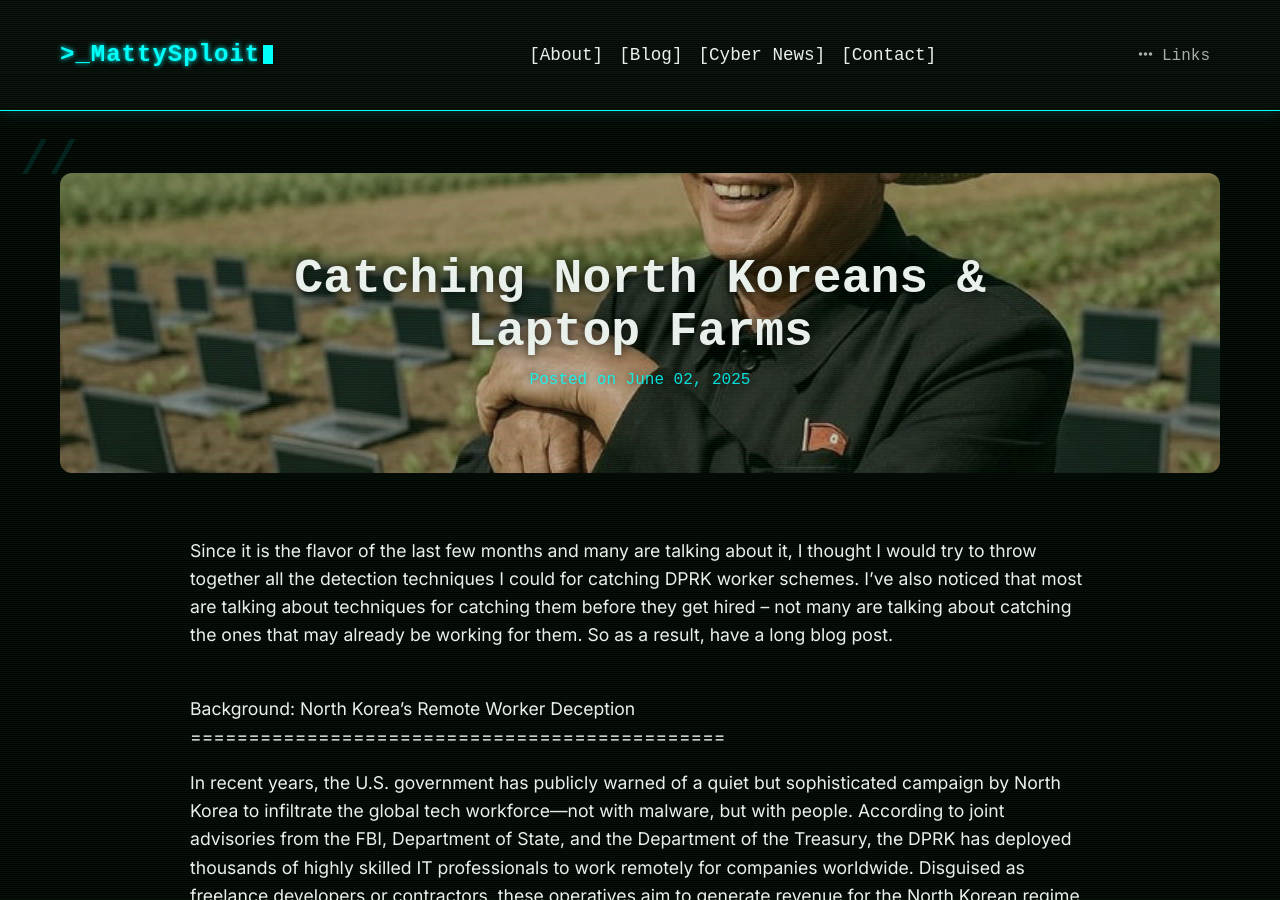
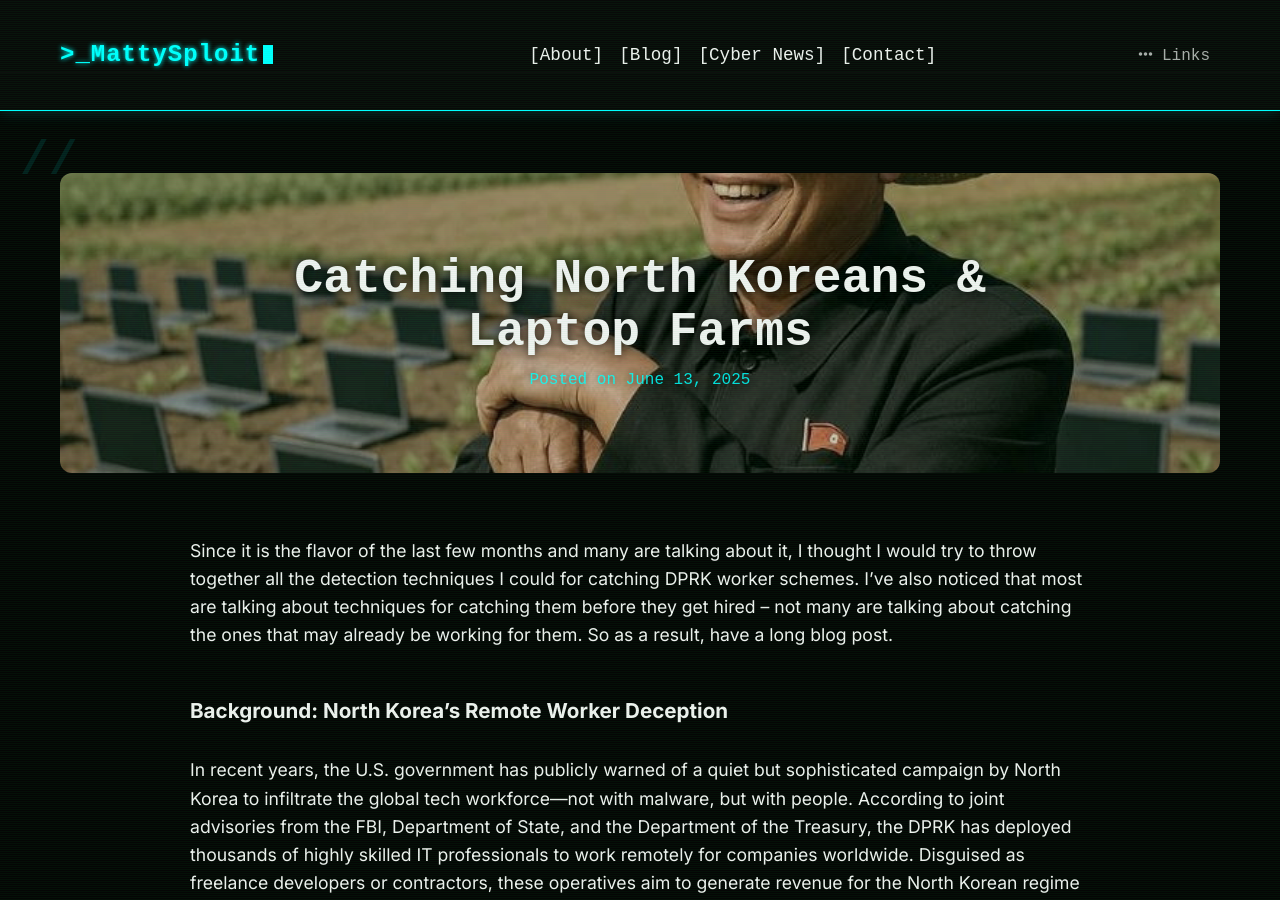
Before and after one commit to CTI-Buddy/cti-buddy.github.io, a Jekyll site: the page built from _posts/2025-06-02-laptopfarms.md, in a window 1280 px wide and 900 px high. Built offline with Jekyll 4.4.1, drawn with Linux system fonts in a browser that asks for light colours.

Commit message:
Update 2025-06-02-laptopfarms.md

````diff
--- a/_posts/2025-06-02-laptopfarms.md
+++ b/_posts/2025-06-02-laptopfarms.md
@@ -1,19 +1,19 @@
 ---
 layout: post
 title: "Catching North Koreans & Laptop Farms"
-date: 2025-06-02
+date: 2025-06-13
 tagline: "Detection Techniques for Farms on Your Network"
 image: /IMG/060225.jpg
 tags: [Threat Intelligence, Threat Hunting, Threat Analysis]
 ---
 
 Since it is the flavor of the last few months and many are talking about it, I thought I would try to throw together all the detection techniques I could for catching DPRK worker schemes. I’ve also noticed that most are talking about techniques for catching them before they get hired – not many are talking about catching the ones that may already be working for them. So as a result, have a long blog post.
+<br /><br />
+
+Background: North Korea’s Remote Worker Deception
+==============================================
 
 <br />
-Background: North Korea’s Remote Worker Deception
-==============================================
-<br />
-
 In recent years, the U.S. government has publicly warned of a quiet but sophisticated campaign by North Korea to infiltrate the global tech workforce—not with malware, but with people. According to joint advisories from the FBI, Department of State, and the Department of the Treasury, the DPRK has deployed thousands of highly skilled IT professionals to work remotely for companies worldwide. Disguised as freelance developers or contractors, these operatives aim to generate revenue for the North Korean regime while gaining access to potentially sensitive technologies and internal corporate systems.
 
 The scheme is both clever and troubling. These remote workers often present forged documents, including fake U.S. passports or stolen identities, to create credible profiles on platforms like LinkedIn, Upwork, and GitHub. Their resumes typically show legitimate-sounding job histories and technical skills—Python development, mobile app engineering, blockchain smart contracts. Many even go as far as staging video calls with manipulated visuals or avatars to mask their real identities. Payment is often laundered through intermediaries, crypto wallets, or foreign bank accounts, making detection especially challenging.
@@ -58,7 +58,9 @@
 
 I’ll start with some of the easier stuff that most fleet systems shouldn’t have enabled in the first place, or at least be tightly controlled. Applications like AnyDesk or enabled RDP are generally basic steps most SOCs should have detection logic in place already, but for posterity let’s run through a few. At first, I leaned towards not mentioning this stuff as it felt a bit basic and would end up cluttering the post – however, when I outlined this post out it felt incomplete without including this. If you’re familiar with detecting these or have them outright disallowed in your network, feel free to just skip through this portion.
 
+<br />
 ## Remote Desktop Protocol (RDP)
+<br />
 
 RDP is Microsoft's proprietary protocol for remote desktop access, built into Windows systems by default. It allows full desktop control over TCP port 3389 and is often the first choice for managing Windows machines remotely due to its native integration and performance. If you haven’t chased this down in a lab exercise or in a live SOC environment, there’s a few different ways you might catch this. Here’s some Powershell to start:
 
@@ -69,25 +71,26 @@
 
 Get-Service TermService | Select-Object Status, StartType
 ```
-
+<br />
 **What it does:**
+<br />
 
 - Queries the **"Remote Desktop Services"** Windows service (named TermService).
 - Displays its **Status** (e.g., Running, Stopped) and **StartType** (e.g., Automatic, Manual, Disabled).
-
+<br />
 **Why it's useful:**
 
 This tells you whether RDP is enabled and running on the machine. If TermService is **running and set to start automatically**, the system is likely accepting incoming RDP connections.
-
+<br />
 ```powershell
 qwinsta /server:localhost
 ```
-
+<br />
 **What it does:**
 
 - qwinsta (Query WINdows STAtion) lists all active **Remote Desktop sessions** on the local machine.
 - Shows session ID, user name, session state (Active/Disconnected), and type (console/rdp-tcp).
-
+<br />
 **Why it's useful:**
 This gives you **live visibility** into current or recently disconnected RDP sessions, which can help detect unauthorized or suspicious remote access.
 
````
